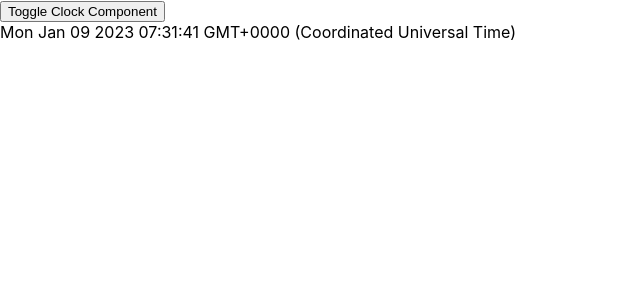
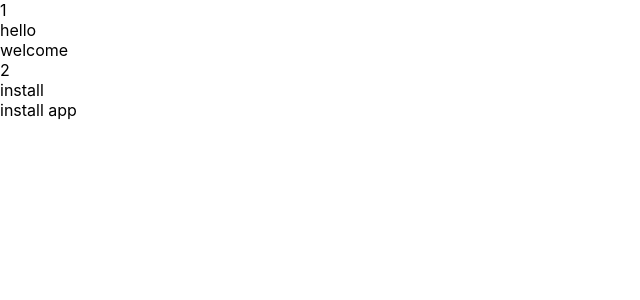
Before and after one commit to Harun-Sulaiman/Talentlabs-Associate-Front-End-Dev, a React (Create React App) app: page / in a window 1280 px wide. Shown: the top 300 px of the page, without its empty margins (0-640 px from the left). Built offline with nearby package versions, Linux system fonts and the light colour scheme.

Commit message:
A5 Submit

```diff
--- a/src/App.js
+++ b/src/App.js
@@ -1,21 +1,29 @@
 
 import './App.css';
-import Clock from './components/Clock';
-import { useState } from 'react';
+// import Clock from './components/Clock';
+// import { useState } from 'react';
+import Blog from './components/Blog';
 
 function App() {
-  const [flag, setFlag] = useState(true);
+// const [flag, setFlag] = useState(true);
+
+const posts = [
+  {
+    id: 1,
+    title: "hello",
+    content: "welcome",
+  },
+  {
+    id: 2,
+    title: "install",
+    content: "install app",
+  },
+];
 
 
-const toggle = () => {
-  console.log ("Toggle Clicked");
-  setFlag (!flag);
-  };
   return (
     <>
-      <button onClick= {toggle}>Toggle Clock Component</button>
-      {flag ? <Clock /> : "Clock Off"}
-
+      <Blog posts={posts}/>
     </>
   );
 }
--- /dev/null
+++ b/src/components/Blog.js
@@ -0,0 +1,21 @@
+function Blog(props) {
+    const content = props.posts.map ((post) => {
+        return <Post key={post.id} post={post} />;
+    });
+
+    return <div>{content}</div>;
+
+}
+
+function Post(props) {
+    const {id, title, content} = props.post;
+    return (
+        <div>
+            <div>{id}</div>
+            <div>{title}</div>
+            <div>{content}</div>
+        </div>
+    );
+}
+
+export default Blog;
```
